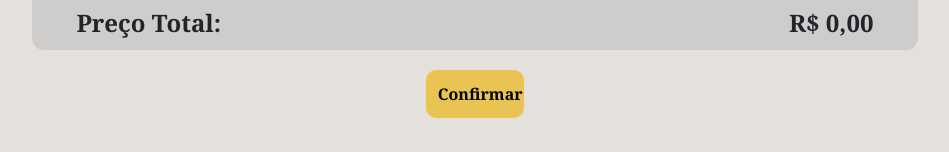
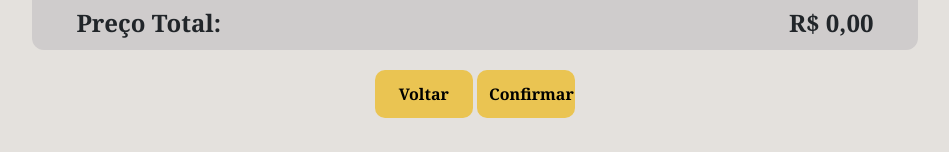
Before and after one commit to brunomaxado/gevimi, a React (Create React App) app in the folder client/: page /pedido in a window 1280 px wide. Shown: the part 645-797 px from the top of the page, without its empty margins (190-1139 px from the left). Built offline with nearby package versions, Linux system fonts and the light colour scheme; no server answers.

Commit message:
hauhauhauha

```diff
--- a/client/src/components/formCliente.jsx
+++ b/client/src/components/formCliente.jsx
@@ -332,13 +332,14 @@ const FormCliente = ({ onSubmit, initialData = {}, onModified }) => {
           </div>
         </div>
         <p><span className="asterisco">*</span> Elementos com asterisco vermelho são obrigatórios</p>
+        <button className="voltar" onClick={handleClick}>
+          Voltar
+        </button>
         <button type="submit">
           Confirmar
         </button>
         {error && <p id="erro">{error}</p>}
-        <button className="voltar" onClick={handleClick}>
-          Voltar
-        </button>
+
       </div>
     </form>
   );
--- a/client/src/components/formProduto.jsx
+++ b/client/src/components/formProduto.jsx
@@ -134,13 +134,14 @@ const FormProduto = ({ produto, categorias, handleChange, handleSubmit, error, i
         <span className="asterisco">*</span>
         Os campos marcados com asterisco vermelho são obrigatórios.
       </p>
+      <button className="voltar" onClick={handleClick}>
+        Voltar
+      </button>
       <button type="submit">
         Confirmar
       </button>
       {error && <p style={{ color: "red" }}>{error}</p>}
-      <button className="voltar" onClick={handleClick}>
-        Voltar
-      </button>
+
     </form>
   );
 };
--- a/client/src/components/formUsuario.jsx
+++ b/client/src/components/formUsuario.jsx
@@ -1,10 +1,16 @@
 import React, { useState, useEffect, useContext, useRef } from "react";
 import { useModified } from "../context/ModifiedContext";
+import { useNavigate } from "react-router-dom";
 
 const FormUsuario = ({ handleChange, handleSubmit, inputs, error }) => {
   const [showPassword, setShowPassword] = useState(false);
   const { isModified, setIsModified } = useModified(); // Acessando o contexto
+  const navigate = useNavigate();
 
+  const handleClick = (e) => {
+    e.preventDefault();
+    navigate(-1); // Navega para a página anterior
+  };
   const togglePasswordVisibility = () => {
     setShowPassword(!showPassword);
   };
@@ -129,9 +135,12 @@ const FormUsuario = ({ handleChange, handleSubmit, inputs, error }) => {
         <span className="asterisco">* </span>Os campos marcados com asterisco
         vermelho são obrigatórios.
       </p>
-
+      <button className="voltar" onClick={handleClick}>
+        Voltar
+      </button>
       <button type="submit">Confirmar</button>
       {error && <p style={{ color: "red" }}>{error}</p>}
+
     </form>
 
     </div>
--- a/client/src/components/formViewCliente.jsx
+++ b/client/src/components/formViewCliente.jsx
@@ -2,6 +2,7 @@ import React, { useState, useRef, useEffect } from "react";
 import axios from "axios";
 import Tooltip from './tooltip';
 import InputMask from 'react-input-mask';
+import { useNavigate } from "react-router-dom";
 
 const validateCPF = (cpf) => {
   cpf = cpf.replace(/\D/g, '');
@@ -53,7 +54,12 @@ const FormViewCliente = ({ onSubmit, initialData = {} }) => {
   const [error, setError] = useState(null);
   const primeiroCampoRef = useRef(null);
   const [clientes, setClientes] = useState([]);
+  const navigate = useNavigate();
 
+  const handleClick = (e) => {
+    e.preventDefault();
+    navigate(-1); // Navega para a página anterior
+  };
 
 
   const handleChange = (e) => {
@@ -183,6 +189,9 @@ const FormViewCliente = ({ onSubmit, initialData = {} }) => {
           </div>
         </div>
       </div>
+      <button className="voltar" onClick={handleClick}>
+        Voltar
+      </button>
     </form>
   );
 };
--- a/client/src/pages/Ajuda.jsx
+++ b/client/src/pages/Ajuda.jsx
@@ -87,16 +87,16 @@ const Ajuda = () => {
       case '/relatorio/pedido':
         setIsHelpFormularioOpen(true);
         break;
-      case '/editarCliente/1':
+      case  window.location.pathname.startsWith('/editarCliente/'):
         setIsHelpEditarClienteOpen(true);
         break;
-      case '/gerenciarProduto/24':
+      case window.location.pathname.startsWith('/gerenciarProduto/'):
         setIsHelpEditarProdutoOpen(true);
         break;
       case '/relatorio/produto':
         setIsHelpRelatorioOpen(true);
         break;
-      case '/editarUsuario/44':
+      case window.location.pathname.startsWith('/editarUsuario/'):
         setIsHelpEditarUsuarioOpen(true);
         break;
       default:
@@ -120,9 +120,9 @@ const Ajuda = () => {
           || location.pathname === '/readUsuario'
           || location.pathname === '/register'
           || location.pathname === '/relatorio/pedido'
-          || location.pathname === '/gerenciarProduto/24'
-          || location.pathname === '/editarCliente/1'
-          || location.pathname === '/editarUsuario/44'
+          || location.pathname.startsWith('/gerenciarProduto/')
+          || location.pathname.startsWith('/editarCliente/')
+          || location.pathname.startsWith('/editarUsuario/')
           || location.pathname === '/relatorio/produto') && (
             <li className={`list ${indiceAtivo === 0 ? 'ativa' : ''}`}>
               <Link to="#" onClick={abrirModal}>
--- a/client/src/pages/Pedido.jsx
+++ b/client/src/pages/Pedido.jsx
@@ -131,7 +131,7 @@ const Pedido = () => {
       setError("Adicione pelo menos um item ao pedido.");
       return;
     }
-    if(fk_id_cliente == 1 && (tipo == 1 || tipo ==2)){
+    if (fk_id_cliente == 1 && (tipo == 1 || tipo == 2)) {
       setError("Cliente 'A Loja' só pode ser utilizado para vendas comuns e Ifood. Entregas e Retiradas necessitam de cadastro");
       return;
     }
@@ -149,6 +149,11 @@ const Pedido = () => {
       console.log(err);
       setError("Ocorreu um erro ao adicionar o pedido.");
     }
+  };
+
+  const handleBackClick = (e) => {
+    e.preventDefault();
+    navigate(-1); // Navega para a página anterior
   };
 
   const handleAdicionarItem = async (e) => {
@@ -345,7 +350,7 @@ required
 
               <div className="form-group-pedido">
 
-              <label> <SearchIcon   onClick={() => setShowFreteModal(true)}  fontSize="small" className="search-icon" />   Frete: <span className="asterisco">*</span>    </label>
+                <label> <SearchIcon onClick={() => setShowFreteModal(true)} fontSize="small" className="search-icon" />   Frete: <span className="asterisco">*</span>    </label>
 
                 <input
                   type="text"
@@ -464,11 +469,6 @@ required
           </div>
         </div>
 
-
-
-
-
-
       </form>
 
       <div class="pricing-container">
@@ -490,7 +490,7 @@ required
       </div>
 
       {error && <p style={{ color: "red" }}>{error}</p>}
-
+      <button className="voltar" onClick={handleBackClick}> Voltar</button>
       <button class="enviar-pedido" onClick={handleClick}>Confirmar</button>
 
 
@@ -516,7 +516,7 @@ required
             <h2>Endereço e Últimos Fretes</h2>
 
 
-        <p  onClick={handleMap} className="link-style">{`${clienteSelecionado.cidade}, ${clienteSelecionado.bairro}, ${clienteSelecionado.logradouro}, ${clienteSelecionado.numero}`}</p>
+            <p onClick={handleMap} className="link-style">{`${clienteSelecionado.cidade}, ${clienteSelecionado.bairro}, ${clienteSelecionado.logradouro}, ${clienteSelecionado.numero}`}</p>
             <p>
               {clienteSelecionado.ultimos_fretes
                 ? formatarMoedas(clienteSelecionado.ultimos_fretes)
--- a/client/src/pages/alterarSenha.jsx
+++ b/client/src/pages/alterarSenha.jsx
@@ -75,6 +75,11 @@ const AlterarSenha = () => {
     }
   };
 
+  const handleClick = (e) => {
+    e.preventDefault();
+    navigate(-1); // Navega para a página anterior
+  };
+
   const showSuccess = (message) => {
     setSuccessMessage(message);
     setShowSuccessModal(true);
@@ -119,6 +124,9 @@ const AlterarSenha = () => {
         </div>
         {error && <p style={{ color: "red" }}>{error}</p>}
         <button type="submit">Confirmar</button>
+        <button className="voltar" onClick={handleClick}>
+        Voltar
+      </button>
       </form>
 
       {showSuccessModal && (
--- a/client/src/pages/readClienteUnico.jsx
+++ b/client/src/pages/readClienteUnico.jsx
@@ -77,6 +77,7 @@ const ReadClienteUnico = () => {
           <p>Carregando os dados do cliente...</p>
         )}
       </div>
+
     </div>
   );
 };
--- a/client/src/pages/relatorioPedido.jsx
+++ b/client/src/pages/relatorioPedido.jsx
@@ -48,7 +48,7 @@ export const RelatorioPedido = () => {
   const statusOptions = [
     { id: 1, label: "Finalizado" },
     { id: 2, label: "Pendente" },
-    { id: 3, label: "Andamento" },
+    { id: 3, label: "Produção" },
   ];
 
   const tipoPedidoOptions = [
```
Also changed, not shown: client/src/pages/readPedido.jsx (+12 -30 lines), 1 other file (tests, documents, lock files or other folders). Lines whose indentation alone changed are shown as unchanged.
